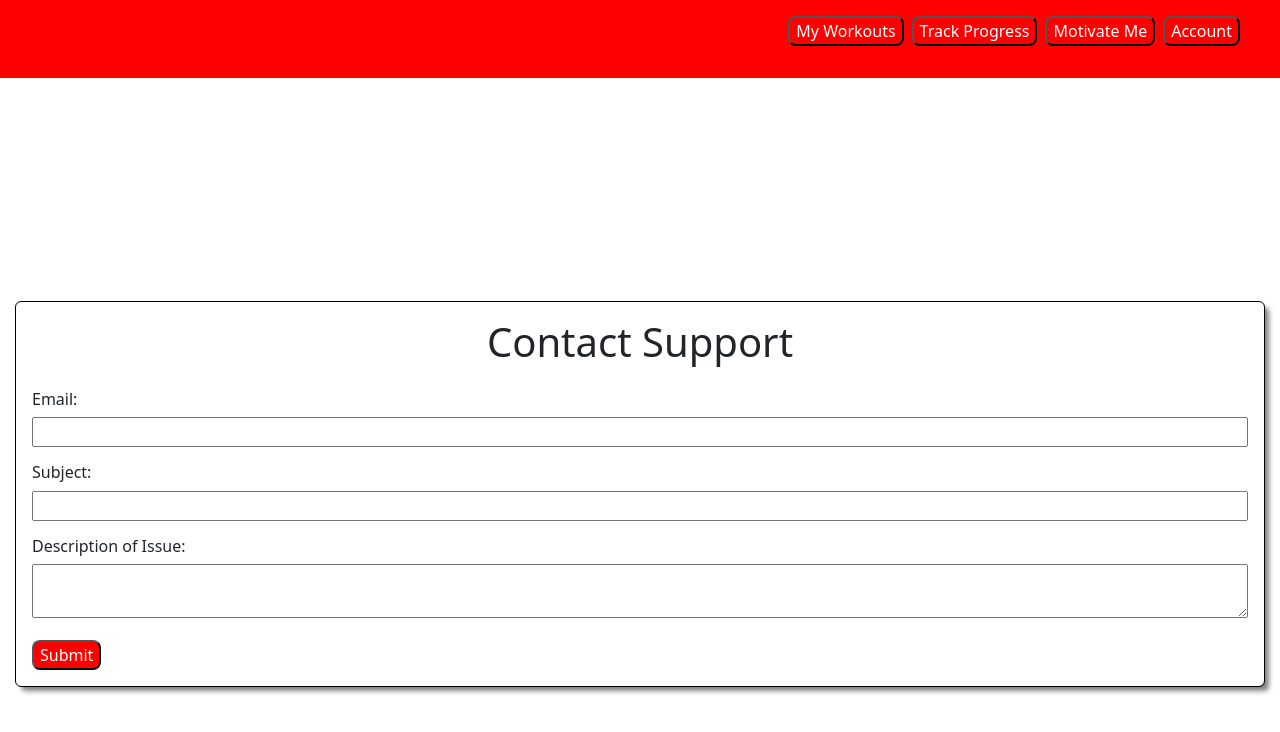
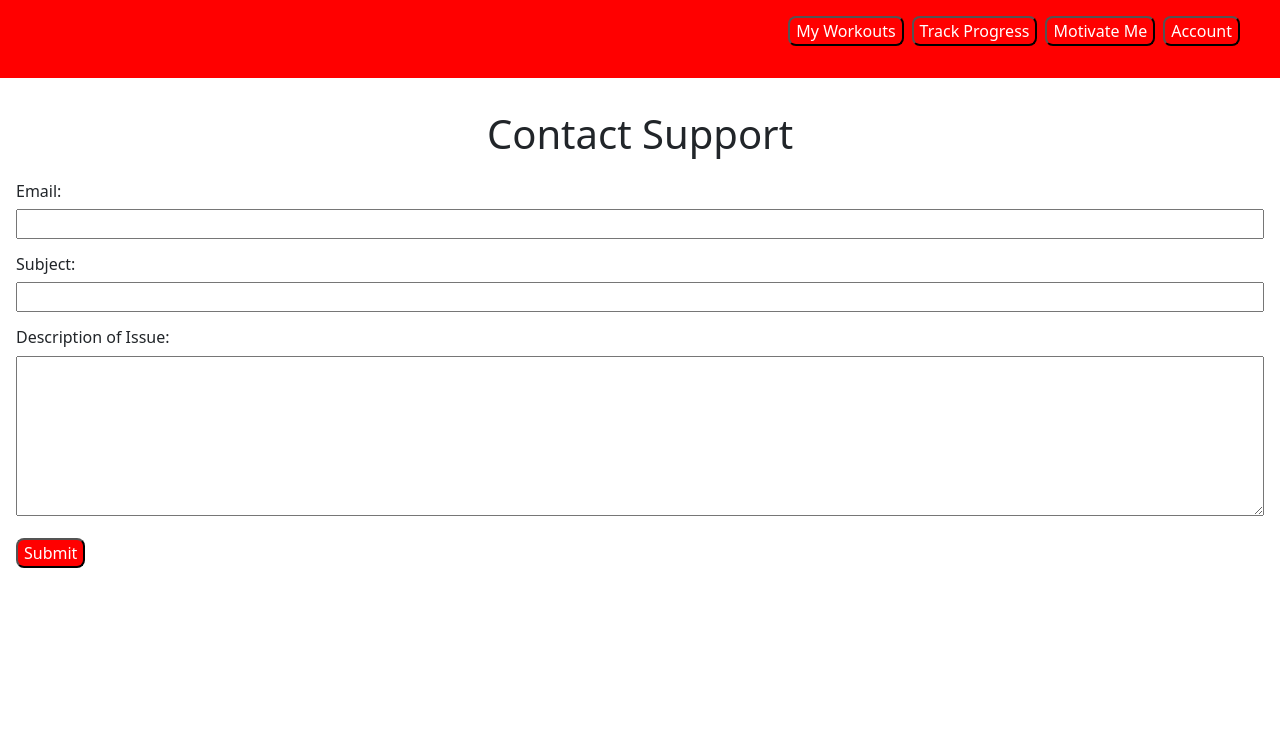
Before and after one commit to talemu/RocketFit, a React (Vite) app in the folder rocket-fit-front/client/: page /support in a window 1280 px wide. Shown: the top 732 px of the page. Built offline with nearby package versions, Linux system fonts and the light colour scheme; no server answers; the HTML template or start-up script is replaced by a standard one.

Commit message:
Quick edits to the front end

```diff
--- a/rocket-fit-front/client/src/components/ContactSupportComponents/ContactInputs.tsx
+++ b/rocket-fit-front/client/src/components/ContactSupportComponents/ContactInputs.tsx
@@ -2,7 +2,6 @@ import React, { useEffect, useState } from "react";
 import styled from "styled-components";
 import { Button, Input, Textarea } from "@chakra-ui/react";
 import Spinner from "../Spinner";
-import { useNavigate } from "react-router-dom";
 import authUserService from "../../services/authUserService";
 import { RfAuthUser } from "../../services/authUserService";
 import supportRequest from "../../services/supportRequest";
@@ -22,6 +21,7 @@ const UserInput = styled(Input)`
 
 const UserTextArea = styled(Textarea)`
   width: 100%;
+  height: 10em;
 `;
 
 const SubmitButton = styled(Button)`
@@ -55,7 +55,6 @@ interface Props {
 }
 
 const ContactInputs = ({ authId }: Props) => {
-  const Navigate = useNavigate();
   const [pageMessage, setPageMessage] = useState("");
   const [email, setEmail] = useState("");
   const [emailDisabled, setEmailDisabled] = useState(false);
--- a/rocket-fit-front/client/src/components/Navbar.tsx
+++ b/rocket-fit-front/client/src/components/Navbar.tsx
@@ -56,7 +56,7 @@ interface Props {
   sendDataToParent: (data: number) => void;
 }
 
-const Navbar = ({ authId, sendDataToParent }: Props) => {
+const Navbar = ({ authId }: Props) => {
   const navigate = useNavigate();
   const [show, setShow] = useState<boolean>(true);
   const [modalOpen, setModalOpen] = useState<boolean>(false);
--- a/rocket-fit-front/client/src/pages/ContactSupport.tsx
+++ b/rocket-fit-front/client/src/pages/ContactSupport.tsx
@@ -1,33 +1,16 @@
 import styled from "styled-components";
-import { Container, Box } from "@chakra-ui/react";
 import ContactInputs from "../components/ContactSupportComponents/ContactInputs";
 
 const PageHeader = styled.h1`
   text-align: center;
 `;
 
-const ContainerDiv = styled(Container)`
+const ContentDiv = styled.div`
   display: flex;
+  flex-direction: column;
   justify-content: center;
   align-items: center;
-  height: 100vh;
-`;
-
-const BoxDiv = styled(Box)`
-  display: flex;
-  width: 100%;
-  flex-direction: column;
-  align-items: center;
-  outline: 0.5px solid black;
-  margin: 1em;
   padding: 1em;
-  box-shadow: 5px 5px 5px grey;
-  border-radius: 5px;
-  font-size: 1em;
-
-  @media only screen and (min-width: 1000px) and (min-height: 1200px) {
-    font-size: 2em;
-  }
 `;
 
 interface Props {
@@ -36,12 +19,10 @@ interface Props {
 
 const ContactSupport = ({ authId }: Props) => {
   return (
-    <ContainerDiv>
-      <BoxDiv>
-        <PageHeader>Contact Support</PageHeader>
-        <ContactInputs authId={authId} />
-      </BoxDiv>
-    </ContainerDiv>
+    <ContentDiv>
+      <PageHeader>Contact Support</PageHeader>
+      <ContactInputs authId={authId} />
+    </ContentDiv>
   );
 };
 
```
